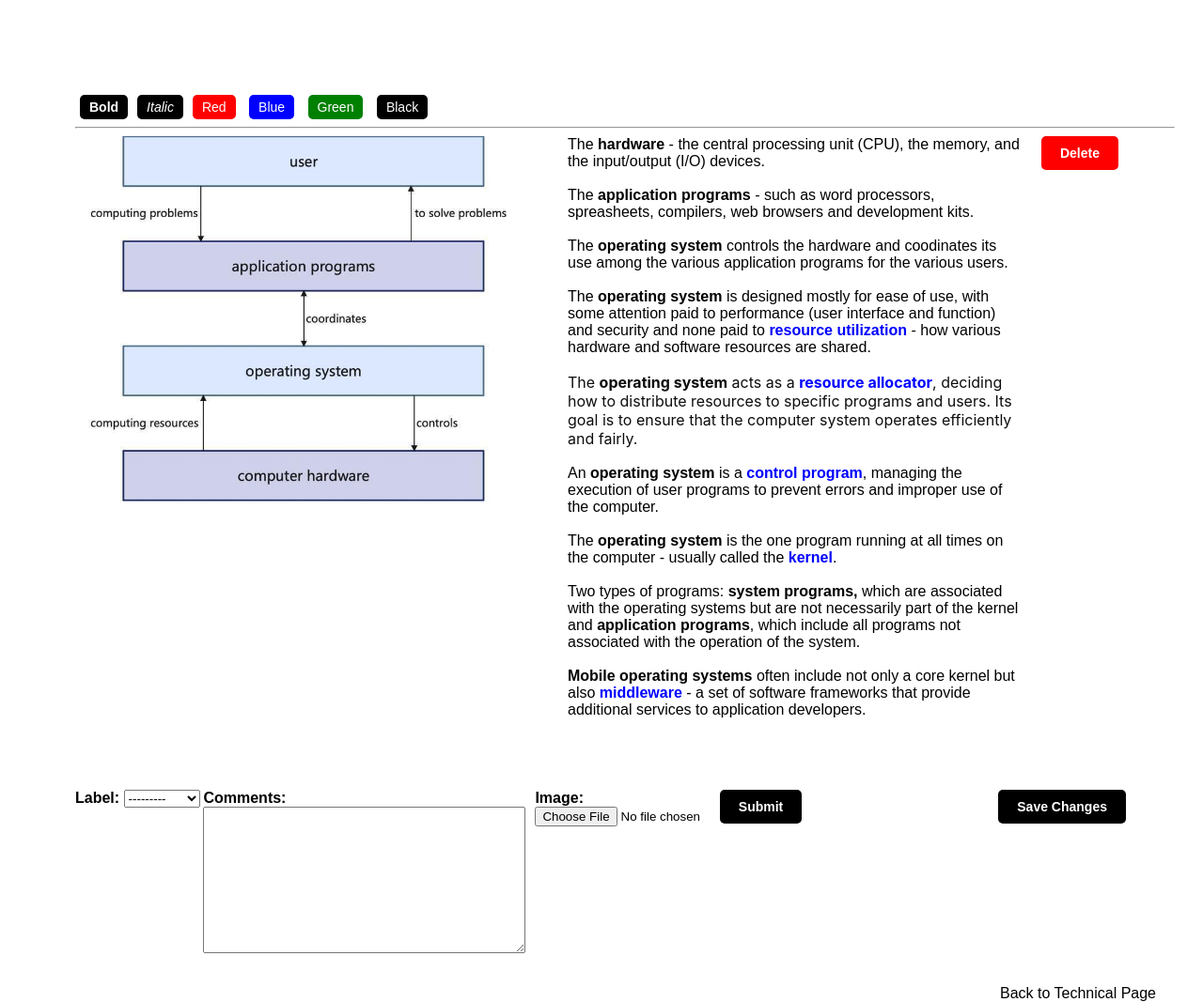
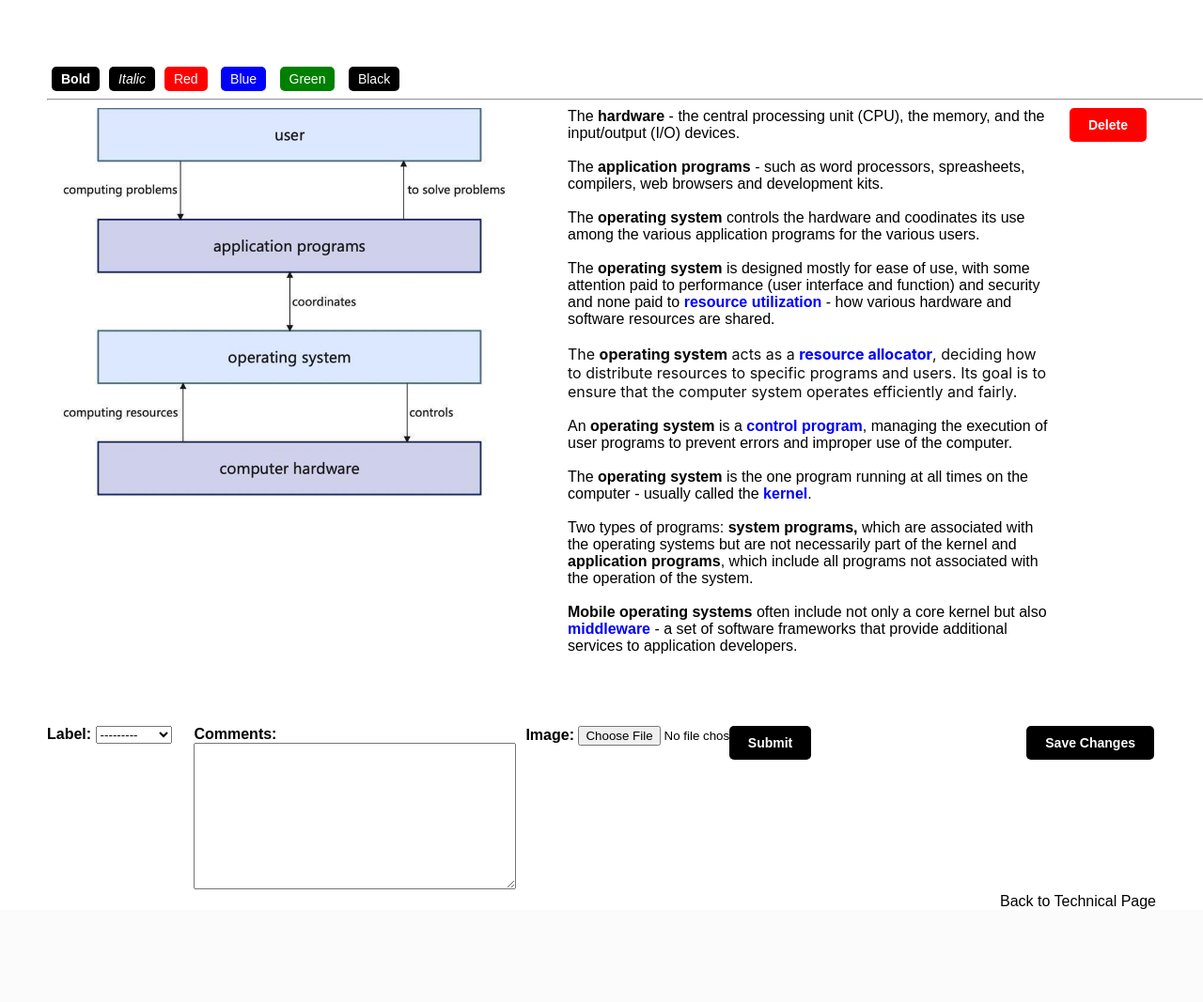
Before and after one commit to FelixChenJF/Chen-Project, a Django app: template CHEN/courses/templates/courses/detailedCourse/OScustom_page.html in a window 1280 px wide. Shown: the part 78-1145 px from the top of the page at 94% size. After the commit the page ends 1046 px from the top, so only its background shows below. Run offline with Django 4.2, Linux system fonts and the light colour scheme; the template is opened without the code that fills it: values that come from a table or form of the project are taken from there, others are empty; data comes from the database, SQL or seed files in the repository.

Commit message:
html modified

```diff
--- a/CHEN/courses/templates/courses/detailedCourse/OScustom_page.html
+++ b/CHEN/courses/templates/courses/detailedCourse/OScustom_page.html
@@ -24,7 +24,7 @@
         background-color: #0056b3;
     }
 </style>
-<div style="padding: 30px;">
+<div>
     <div style="padding-left: 16px;">
         <em><h1><strong>{{ label_name }}</strong></h1></em>
     </div>
```
